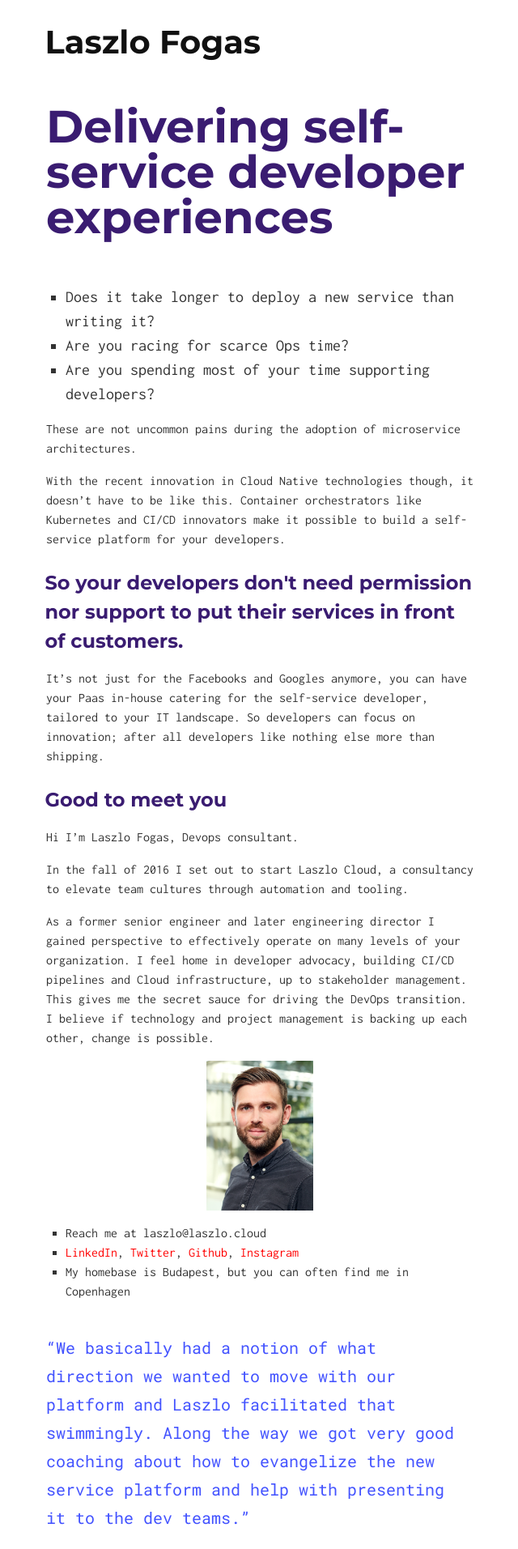
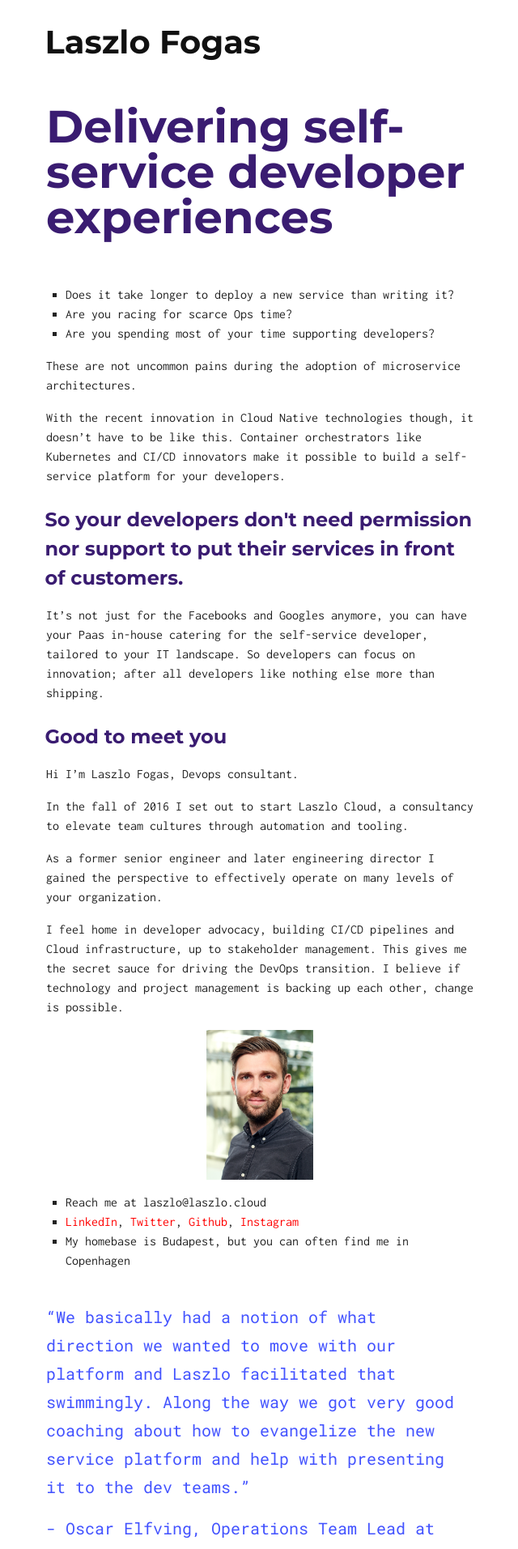
Before and after one commit to laszlocph/website, a Jekyll site: the page built from src/index.md, in a window 1280 px wide. Shown: the top 1913 px of the page at 81% size, without its empty margins (319-959 px from the left). Built offline with Jekyll 4.4.1, drawn with Linux system fonts in a browser that asks for light colours; nearby versions of some CDN libraries.

Commit message:
Simplifcation

```diff
--- a/src/_sass/_solo.scss
+++ b/src/_sass/_solo.scss
@@ -6,7 +6,7 @@ html {
 
 body {
   margin: 2rem 0 5rem;
-  color: #333;
+  color: #222;
 }
 
 a {
--- a/src/index.md
+++ b/src/index.md
@@ -9,11 +9,9 @@ js_bundle: homepage
 
 <h2 class="colorize">Delivering self-service developer experiences</h2>
 
-<ul class="questions">
-  <li>Does it take longer to deploy a new service than writing it?</li>
-  <li>Are you racing for scarce Ops time?</li>
-  <li>Are you spending most of your time supporting developers?</li>
-</ul>
+- Does it take longer to deploy a new service than writing it?
+- Are you racing for scarce Ops time?
+- Are you spending most of your time supporting developers?
 
 These are not uncommon pains during the adoption of microservice architectures.
 
@@ -30,7 +28,9 @@ Hi I'm Laszlo Fogas, Devops consultant.
 
 In the fall of 2016 I set out to start Laszlo Cloud, a consultancy to elevate team cultures through automation and tooling.
 
-As a former senior engineer and later engineering director I gained perspective to effectively operate on many levels of your organization. I feel home in developer advocacy, building CI/CD pipelines and Cloud infrastructure, up to stakeholder management. This gives me the secret sauce for driving the DevOps transition. I believe if technology and project management is backing up each other, change is possible.
+As a former senior engineer and later engineering director I gained the perspective to effectively operate on many levels of your organization.
+
+I feel home in developer advocacy, building CI/CD pipelines and Cloud infrastructure, up to stakeholder management. This gives me the secret sauce for driving the DevOps transition. I believe if technology and project management is backing up each other, change is possible.
 
 ![Laszlo Fogas](laszlo.jpg){:width="25%"}
 
```
